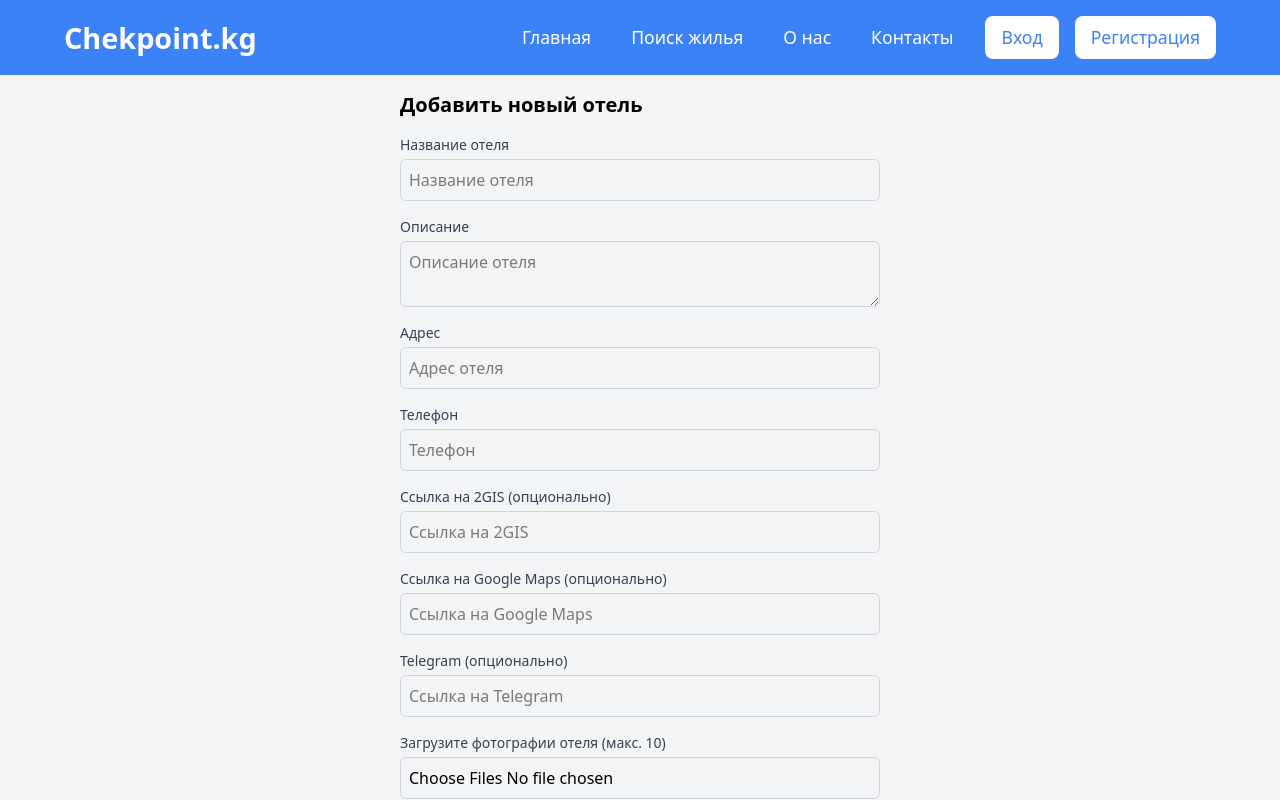
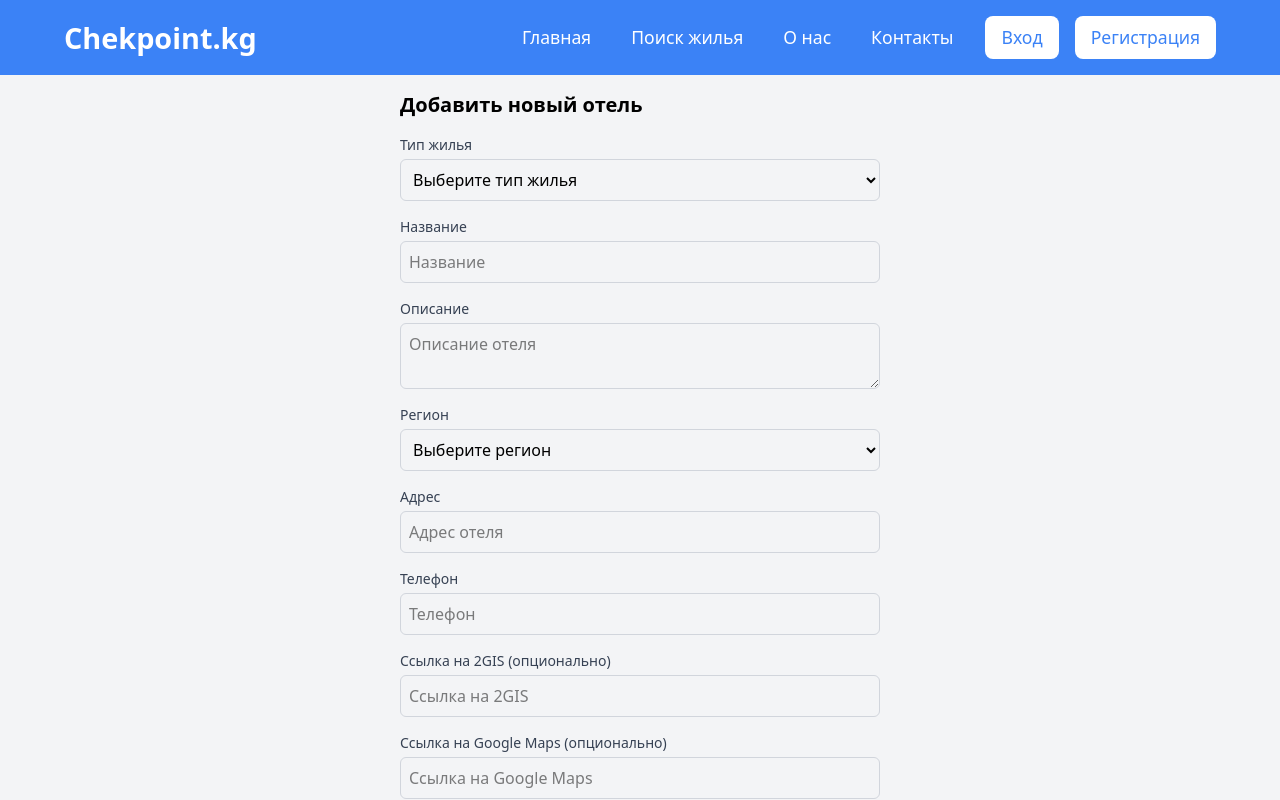
Before and after one commit to accela673/checkpointKg-diploma-front, a React (Vite) app: page /add-hotel in a window 1280 px wide. Shown: the top 800 px of the page. Built offline with nearby package versions, Linux system fonts and the light colour scheme.

Commit message:
added sorting hotels

```diff
--- a/src/pages/hotels/HotelsPage.tsx
+++ b/src/pages/hotels/HotelsPage.tsx
@@ -11,6 +11,43 @@ const SearchPage = () => {
   const navigate = useNavigate();
   const url = import.meta.env.VITE_URL;
 
+  const typeLabels: Record<string, string> = {
+  HOTEL: 'Отель',
+  HOSTEL: 'Хостел',
+  APARTMENT: 'Квартира',
+  HOUSE: 'Дом',
+  COTTAGE: 'Коттедж',
+  YURT: 'Юрта',
+  ANOTHER: 'Другое',
+  };
+
+  const regions = [
+    '',
+    'Бишкек',
+    'Ош',
+    'Чуйская область',
+    'Ошская область',
+    'Иссык-Кульская область',
+    'Нарынская область',
+    'Джалал-Абадская область',
+    'Баткенская область',
+    'Таласская область',
+  ];
+
+const [regionFilter, setRegionFilter] = useState<string>(""); // пустая — значит "все регионы"
+const [typeFilter, setTypeFilter] = useState<string>("");
+
+const handleRegionChange = (e: React.ChangeEvent<HTMLSelectElement>) => {
+  setRegionFilter(e.target.value);
+  setCurrentPage(1); // сбросить на первую страницу при фильтрации
+};
+
+const handleTypeChange = (e: React.ChangeEvent<HTMLSelectElement>) => {
+  setTypeFilter(e.target.value);
+  setCurrentPage(1);
+};
+
+const types = ['', ...Object.keys(typeLabels)];
   useEffect(() => {
     const fetchHotels = async () => {
       try {
@@ -47,13 +84,51 @@ const SearchPage = () => {
   // Логика пагинации
   const indexOfLastHotel = currentPage * itemsPerPage;
   const indexOfFirstHotel = indexOfLastHotel - itemsPerPage;
-  const currentHotels = hotels.slice(indexOfFirstHotel, indexOfLastHotel);
+  const filteredHotels = hotels.filter(hotel => {
+  const matchesRegion = regionFilter ? hotel.region === regionFilter : true;
+  const matchesType = typeFilter ? hotel.type === typeFilter : true;
+  return matchesRegion && matchesType;
+});
+
+const currentHotels = filteredHotels.slice(indexOfFirstHotel, indexOfLastHotel);
+
 
   const paginate = (pageNumber: number) => setCurrentPage(pageNumber);
 
   return (
     <div className="search-page">
       <h1 className="title">Поиск жилья</h1>
+      <div className="filters">
+        <select
+          value={regionFilter}
+          onChange={handleRegionChange}
+          className="filter-select"
+        >
+          <option value="">Все регионы</option>
+          {regions
+            .filter((r) => r !== "")
+            .map((region) => (
+              <option key={region} value={region}>
+                {region}
+              </option>
+            ))}
+        </select>
+
+        <select
+          value={typeFilter}
+          onChange={handleTypeChange}
+          className="filter-select"
+        >
+          <option value="">Все типы</option>
+          {types
+            .filter((t) => t !== "")
+            .map((type) => (
+              <option key={type} value={type}>
+                {typeLabels[type]}
+              </option>
+            ))}
+        </select>
+      </div>
       <div className="card-list">
         {currentHotels.map((hotel) => (
           <div
--- a/src/pages/hotels/OneHotelPage.tsx
+++ b/src/pages/hotels/OneHotelPage.tsx
@@ -12,6 +12,8 @@ type Landlord = {
 type Hotel = {
   id: number;
   name: string;
+  type: string;
+  region: string;
   description: string;
   address: string;
   phoneNumber: string;
@@ -19,7 +21,7 @@ type Hotel = {
   twoGisURL: string;
   googleMapsURL: string;
   photos: string[];
-  rooms: any[]; // Можно уточнить типы, если известна структура
+  rooms: any[];
   availableRoomsCount: number;
   landlord: Landlord;
 };
@@ -47,10 +49,18 @@ const OneHotelPage: React.FC = () => {
   const handleImageClick = (image: string) => {
     setModalImage(image);
   };
-
-  const closeModal = () => {
-    setModalImage(null);
-  };
+  const typeLabels: Record<string, string> = {
+  HOTEL: 'Отель',
+  HOSTEL: 'Хостел',
+  APARTMENT: 'Квартира',
+  HOUSE: 'Дом',
+  COTTAGE: 'Коттедж',
+  YURT: 'Юрта',
+  ANOTHER: 'Другое',
+};
+const getTypeLabel = (type: string): string => {
+  return typeLabels[type] || type;
+};
 
   if (!hotel) return <div>Loading...</div>;
 
@@ -60,7 +70,7 @@ const OneHotelPage: React.FC = () => {
 
       <Link to={`/hotel-rooms/${hotel.id}`}>
         <button className="view-rooms-btn">
-          Посмотреть свободные номера
+          Посмотреть свободные комнаты
         </button>
       </Link>
 
@@ -74,6 +84,8 @@ const OneHotelPage: React.FC = () => {
 
       <div className="hotel-info">
         <div className="hotel-details">
+          <p><strong>Тип жилья:</strong> {getTypeLabel(hotel.type)}</p>
+          <p><strong>Регион или город:</strong> {hotel.region}</p>
           <p><strong>Всего комнат:</strong> {hotel.rooms.length}</p>
           <p><strong>Свободных комнат:</strong> {hotel.availableRoomsCount}</p>
           <p><strong>Описание:</strong> {hotel.description}</p>
--- a/src/pages/hotels/SearchPage.scss
+++ b/src/pages/hotels/SearchPage.scss
@@ -161,3 +161,32 @@
       grid-template-columns: 1fr;
     }
   }
+
+  .filters {
+  display: flex;
+  justify-content: center;
+  gap: 20px;
+  margin-bottom: 20px;
+  flex-wrap: wrap;
+}
+
+.filter-select {
+  padding: 10px 15px;
+  font-size: 1rem;
+  border: 1px solid #ccc;
+  border-radius: 8px;
+  background-color: white;
+  cursor: pointer;
+  transition: border-color 0.3s ease, box-shadow 0.3s ease;
+
+  &:hover {
+    border-color: #3b82f6;
+    box-shadow: 0 0 0 2px rgba(59, 130, 246, 0.3);
+  }
+
+  &:focus {
+    outline: none;
+    border-color: #2563eb;
+    box-shadow: 0 0 0 2px rgba(37, 99, 235, 0.4);
+  }
+}
--- a/src/pages/profile/forms/AddNewHotel.tsx
+++ b/src/pages/profile/forms/AddNewHotel.tsx
@@ -3,6 +3,7 @@ import axios from 'axios';
 
 const AddHotelForm = () => {
 const [hotelData, setHotelData] = useState({
+  type: '',
   name: '',
   description: '',
   address: '',
@@ -10,9 +11,13 @@ const AddHotelForm = () => {
   twoGisURL: '',
   googleMapsURL: '',
   telegram: '',
+  region: '',
   photos: [] as File[],
 });
+
   const url = import.meta.env.VITE_URL;
+
+  const [loading, setLoading] = useState(false);
 
   const handleChange = (e: React.ChangeEvent<HTMLInputElement | HTMLTextAreaElement>) => {
     const { name, value } = e.target;
@@ -43,6 +48,10 @@ const AddHotelForm = () => {
   const handleSubmit = async (e: React.FormEvent) => {
   e.preventDefault();
 
+  if (loading) return; // предотвращаем повторную отправку
+
+  setLoading(true);
+
   const formData = new FormData();
   formData.append('name', hotelData.name);
   formData.append('description', hotelData.description);
@@ -51,13 +60,14 @@ const AddHotelForm = () => {
   formData.append('twoGisURL', hotelData.twoGisURL || '');
   formData.append('googleMapsURL', hotelData.googleMapsURL || '');
   formData.append('telegram', hotelData.telegram || '');
+  formData.append('region', hotelData.region || '');
 
   hotelData.photos.forEach((file) => {
-      formData.append('photos', file); // Добавляем файлы
+    formData.append('photos', file);
   });
 
   try {
-      const response = await axios.post(`${url}/api/hotels`, formData, {
+    const response = await axios.post(`${url}/api/hotels/${hotelData.type}`, formData, {
       headers: {
         'Content-Type': 'multipart/form-data',
         Authorization: `Bearer ${localStorage.getItem('access_token')}`,
@@ -68,6 +78,8 @@ const AddHotelForm = () => {
     window.location.reload();
   } catch (error) {
     console.error('Error adding hotel:', error);
+  } finally {
+    setLoading(false);
   }
 };
 
@@ -76,8 +88,30 @@ const AddHotelForm = () => {
       <h2 className="text-xl font-bold mb-4">Добавить новый отель</h2>
       <form onSubmit={handleSubmit} className="space-y-4">
         <div>
+          <label htmlFor="type" className="block text-sm font-medium text-gray-700">
+            Тип жилья
+          </label>
+          <select
+            id="type"
+            name="type"
+            value={hotelData.type}
+            onChange={handleChange}
+            className="mt-1 block w-full p-2 border border-gray-300 rounded-md"
+            required
+          >
+            <option value="">Выберите тип жилья</option>
+            <option value="HOTEL">Отель</option>
+            <option value="HOSTEL">Хостел</option>
+            <option value="APARTMENT">Квартира</option>
+            <option value="HOUSE">Дом</option>
+            <option value="COTTAGE">Коттедж</option>
+            <option value="YURT">Юрта</option>
+            <option value="ANOTHER">Другое</option>
+          </select>
+        </div>
+        <div>
           <label htmlFor="name" className="block text-sm font-medium text-gray-700">
-            Название отеля
+            Название
           </label>
           <input
             type="text"
@@ -86,7 +120,7 @@ const AddHotelForm = () => {
             value={hotelData.name}
             onChange={handleChange}
             className="mt-1 block w-full p-2 border border-gray-300 rounded-md"
-            placeholder="Название отеля"
+            placeholder="Название"
             required
           />
         </div>
@@ -104,6 +138,30 @@ const AddHotelForm = () => {
             placeholder="Описание отеля"
             required
           />
+        </div>
+        <div>
+        <label htmlFor="region" className="block text-sm font-medium text-gray-700">
+          Регион
+        </label>
+        <select
+          id="region"
+          name="region"
+          value={hotelData.region}
+          onChange={handleChange}
+          className="mt-1 block w-full p-2 border border-gray-300 rounded-md"
+          required
+        >
+          <option value="">Выберите регион</option>
+          <option value="Бишкек">г. Бишкек</option>
+          <option value="Ош">г. Ош</option>
+          <option value="Чуйская область">Чуйская область</option>
+          <option value="Ошская область">Ошская область</option>
+          <option value="Иссык-Кульская область">Иссык-Кульская область</option>
+          <option value="Нарынская область">Нарынская область</option>
+          <option value="Джалал-Абадская область">Джалал-Абадская область</option>
+          <option value="Баткенская область">Баткенская область</option>
+          <option value="Таласская область">Таласская область</option>
+        </select>
       </div>
 
         <div>
@@ -221,10 +279,16 @@ const AddHotelForm = () => {
 
         <button
           type="submit"
-          className="w-full py-2 bg-green-500 text-white font-semibold rounded-md hover:bg-green-600 text-center block"
+          disabled={loading}
+          className={`w-full py-2 font-semibold rounded-md text-center block ${
+            loading
+              ? 'bg-gray-400 text-white cursor-not-allowed'
+              : 'bg-green-500 text-white hover:bg-green-600'
+          }`}
         >
-          Добавить отель
+          {loading ? 'Добавление...' : 'Добавить отель'}
         </button>
+
       </form>
     </div>
   );
```
Lines whose indentation alone changed are shown as unchanged.
